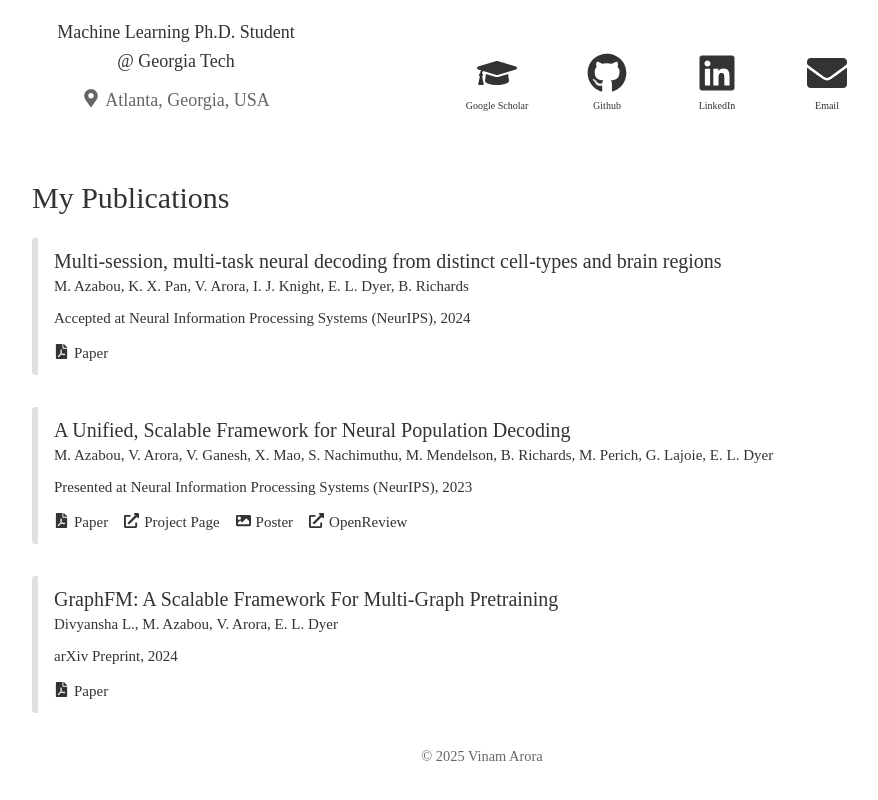
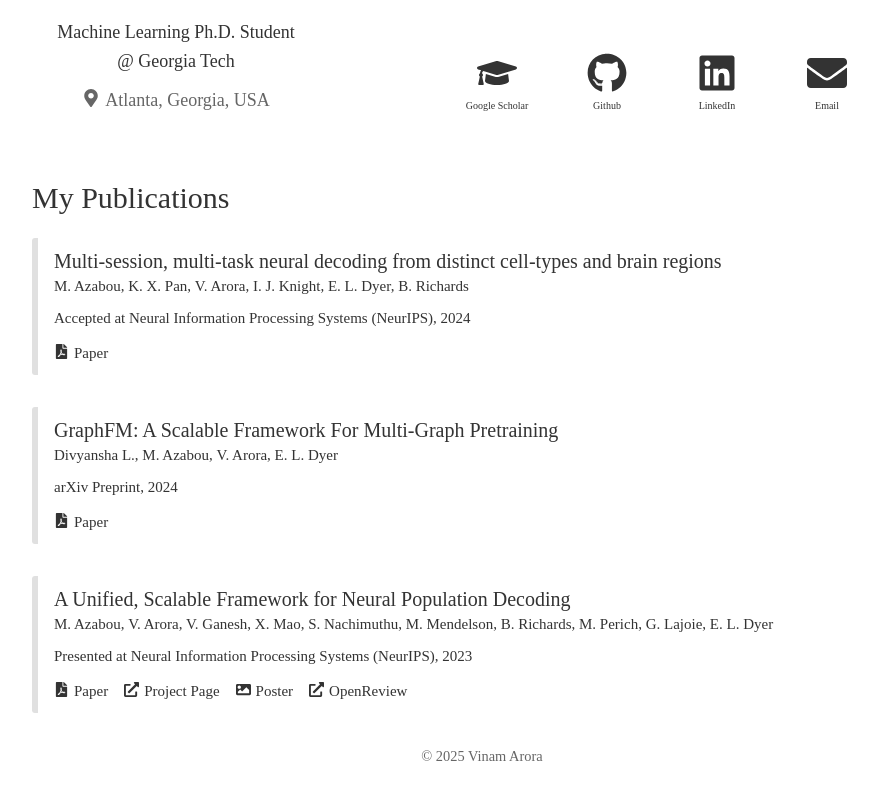
Before and after one commit to vinamarora8/vinamarora8.github.io, a React (Vite) app: page / in a window 1280 px wide. Shown: the part 428-1228 px from the top of the page, without its empty margins (158-1036 px from the left). Built offline with nearby package versions, Linux system fonts and the light colour scheme; a web font is replaced by a local one.

Commit message:
Cleanup publications

```diff
--- a/src/components/Publications.tsx
+++ b/src/components/Publications.tsx
@@ -2,7 +2,6 @@ import React from 'react';
 import { FaFilePdf, FaImage, FaExternalLinkAlt } from 'react-icons/fa';
 
 interface Publication {
-  id: number;
   title: string;
   authors: string[];
   venue: string;
@@ -17,7 +16,6 @@ interface Publication {
 
 const publicationsData: Publication[] = [
   {
-    id: 1,
     title: 'Multi-session, multi-task neural decoding from distinct cell-types and brain regions',
     authors: ['M. Azabou', 'K. X. Pan', 'V. Arora', 'I. J. Knight', 'E. L. Dyer', 'B. Richards'],
     venue: 'Accepted at Neural Information Processing Systems (NeurIPS)',
@@ -27,7 +25,15 @@ const publicationsData: Publication[] = [
     }
   },
   {
-    id: 2,
+    title: 'GraphFM: A Scalable Framework For Multi-Graph Pretraining',
+    authors: ['Divyansha L.', 'M. Azabou', 'V. Arora', 'E. L. Dyer'],
+    venue: 'arXiv Preprint',
+    year: 2024,
+    links: {
+      paper: 'https://arxiv.org/abs/2407.11907'
+    }
+  },
+  {
     title: 'A Unified, Scalable Framework for Neural Population Decoding',
     authors: ['M. Azabou', 'V. Arora', 'V. Ganesh', 'X. Mao', 'S. Nachimuthu', 'M. Mendelson', 'B. Richards', 'M. Perich', 'G. Lajoie', 'E. L. Dyer'],
     venue: 'Presented at Neural Information Processing Systems (NeurIPS)',
@@ -39,16 +45,6 @@ const publicationsData: Publication[] = [
       openReview: 'https://openreview.net/forum?id=sw2Y0sirtM'
     }
   },
-  {
-    id: 3,
-    title: 'GraphFM: A Scalable Framework For Multi-Graph Pretraining',
-    authors: ['Divyansha L.', 'M. Azabou', 'V. Arora', 'E. L. Dyer'],
-    venue: 'arXiv Preprint',
-    year: 2024,
-    links: {
-      paper: 'https://arxiv.org/abs/2407.11907'
-    }
-  }
 ];
 
 const myName: string = "V. Arora";
@@ -59,8 +55,8 @@ const Publications: React.FC = () => {
       <h2 className="section-title">My Publications</h2>
 
       <div className="publications__list">
-        {publicationsData.map((publication) => (
-          <div key={publication.id} className="publications__item">
+        {publicationsData.map((publication, index) => (
+          <div key={index} className="publications__item">
             <div className="publications__content">
               <h3 className="publications__title">{publication.title}</h3>
               <div className="publications__authors">
```
